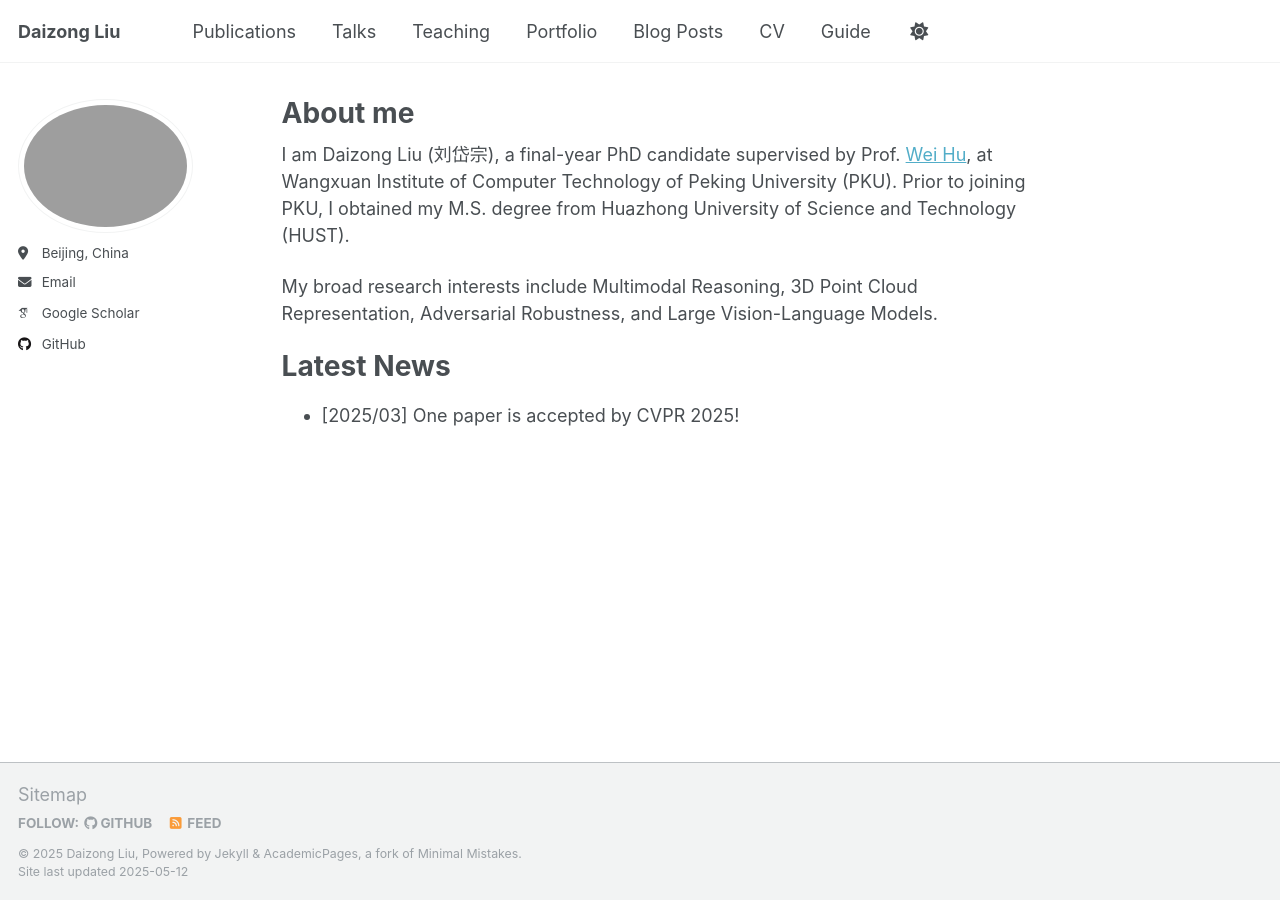
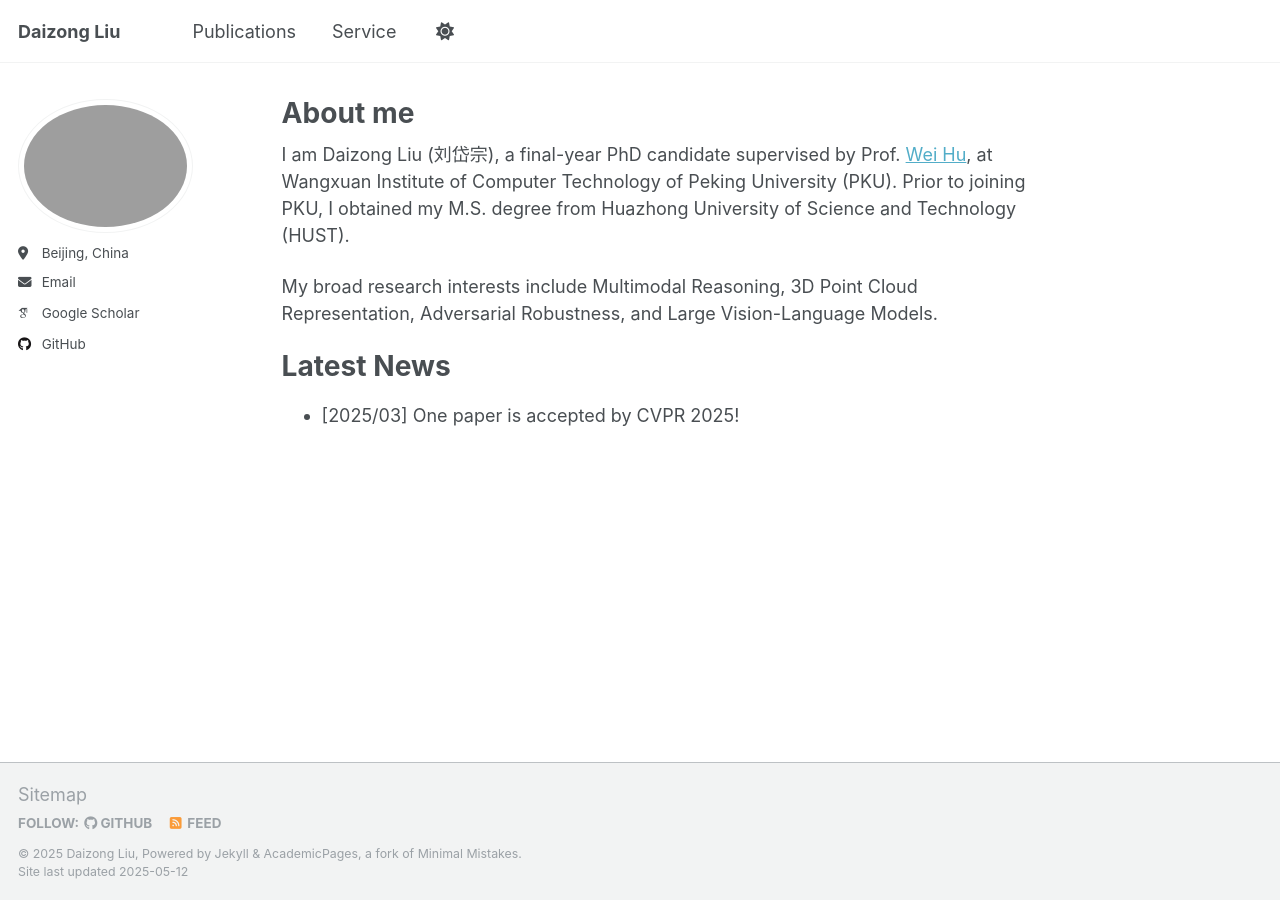
Before and after one commit to liudaizong/liudaizong.github.io, a Jekyll site: the page built from _pages/about.md, in a window 1280 px wide. Built offline with Jekyll 4.4.1, drawn with Linux system fonts in a browser that asks for light colours; some web fonts are replaced; part of the change alters nothing that is shown.

Commit message:
Update navigation.yml

```diff
--- a/_data/navigation.yml
+++ b/_data/navigation.yml
@@ -11,23 +11,23 @@ main:
   - title: "Publications"
     url: /publications/
 
-  - title: "Talks"
-    url: /talks/
+  - title: "Service"
+    url: /service/
 
-  - title: "Teaching"
-    url: /teaching/
+  # - title: "Teaching"
+  #   url: /teaching/
 
-  - title: "Portfolio"
-    url: /portfolio/
+  # - title: "Portfolio"
+  #   url: /portfolio/
 
-  - title: "Blog Posts"
-    url: /year-archive/
+  # - title: "Blog Posts"
+  #   url: /year-archive/
 
-  - title: "CV"
-    url: /cv/
+  # - title: "CV"
+  #   url: /cv/
 
   # - title: "CV"
   #   url: /cv-json/
 
-  - title: "Guide"
-    url: /markdown/
+  # - title: "Guide"
+  #   url: /markdown/
```
